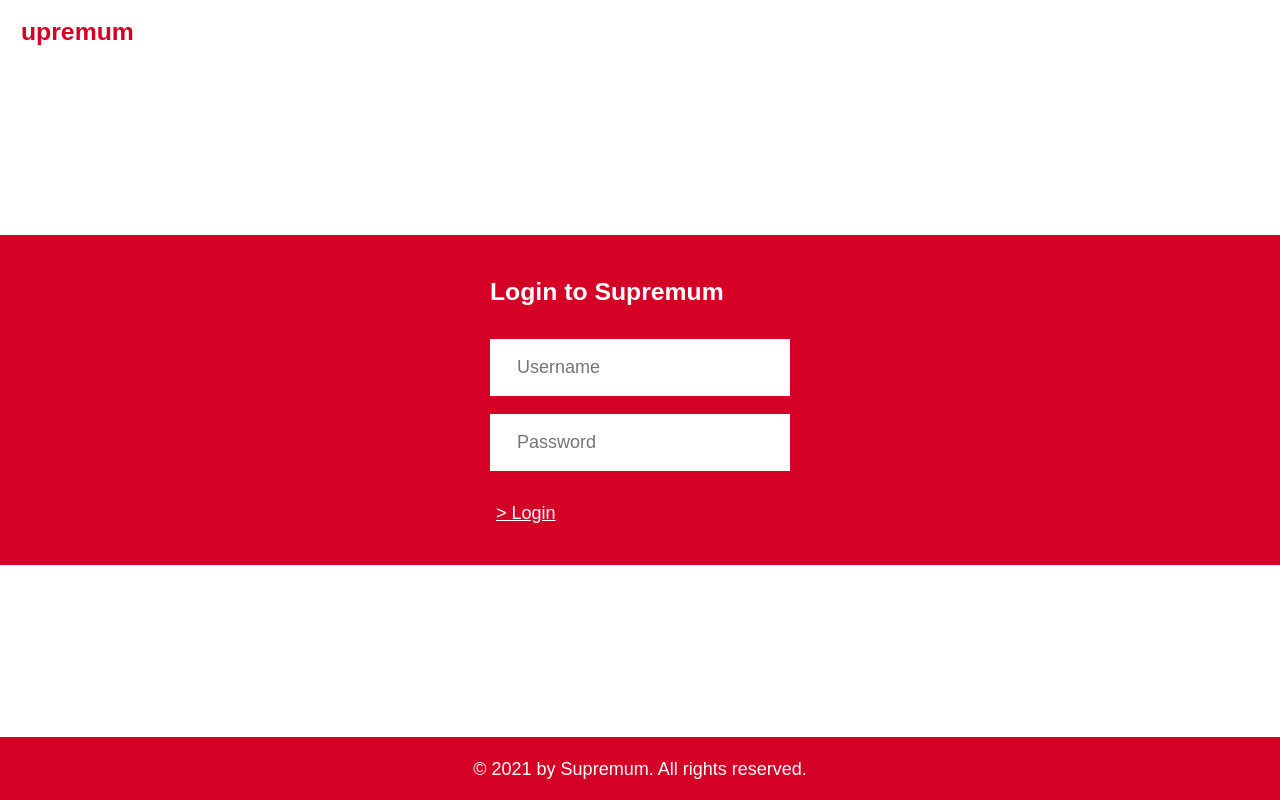
After one commit to GEWIS/supremumweb, a Flask app: page /auth/login in a window 1280 px wide. The commit adds this page. Run offline with Flask 2, Linux system fonts and the light colour scheme; some libraries are stand-ins or nearby versions.

Commit message:
Introduce login/logout

```diff
--- a/app/__init__.py
+++ b/app/__init__.py
@@ -1,7 +1,9 @@
 from flask import Flask
 
 from app import config
+from app.auth import auth_bp
 from app.database import db
+from app.extensions import lm
 from app.home import home_bp
 from app.infima import infima_bp
 from app.supremum import supremum_bp
@@ -19,9 +21,11 @@ def create_app(config=config.base_config):
 
 def register_extensions(app):
     db.init_app(app)
+    lm.init_app(app)
 
 
 def register_blueprints(app):
+    app.register_blueprint(auth_bp, url_prefix='/auth')
     app.register_blueprint(home_bp)
     app.register_blueprint(infima_bp, url_prefix='/infima')
     app.register_blueprint(supremum_bp, url_prefix='/supremum')
--- /dev/null
+++ b/app/auth/forms.py
@@ -0,0 +1,41 @@
+from flask_wtf import Form
+from wtforms import StringField, PasswordField
+from wtforms.validators import DataRequired
+
+from app.auth.models import User
+
+class LoginForm(Form):
+    username = StringField(
+        'username',
+        validators=[DataRequired()],
+        render_kw= {
+            'placeholder': 'Username'
+        }
+    )
+
+    password = PasswordField(
+        'password',
+        validators=[DataRequired()],
+        render_kw = {
+            'placeholder': 'Password'
+        }
+    )
+
+    def __init__(self, *args, **kwargs):
+        Form.__init__(self, *args, **kwargs)
+        self.user = None
+
+    def validate(self):
+        rv = Form.validate(self)
+
+        self.user = User.query.filter_by(username=self.username.data).first()
+
+        if not self.user:
+            self.username.errors.append('Unknown username')
+            return False
+
+        if not self.user.check_password(self.password.data):
+            self.password.errors.append('Invalid password')
+            return False
+
+        return True
--- /dev/null
+++ b/app/auth/routes.py
@@ -0,0 +1,41 @@
+from flask import render_template, request, abort, url_for, redirect
+from flask_login import login_user, logout_user, login_required
+from urllib.parse import urlparse, urljoin
+
+from app.auth import auth_bp as auth
+from app.extensions import lm
+
+from .forms import LoginForm
+from app.auth.models import User
+
+
+@lm.user_loader
+def load_user(id):
+    return User.get_by_id(int(id))
+
+
+def is_safe_url(target):
+    ref_url = urlparse(request.host_url)
+    test_url = urlparse(urljoin(request.host_url, target))
+    return test_url.scheme in ('http', 'https') and \
+        ref_url.netloc == test_url.netloc
+
+
+@auth.route('/login', methods=['GET', 'POST'])
+def login():
+    form = LoginForm()
+    if form.validate_on_submit():
+        login_user(form.user)
+
+        next = request.args.get('next')
+        if not is_safe_url(next):
+            return abort(400)
+
+        return render_template(next or url_for('home.index'))
+    return render_template('login.html', form=form), 200
+
+
+@auth.route('/logout')
+def logout():
+    logout_user()
+    return redirect(url_for('home.index'))
--- /dev/null
+++ b/app/auth/static/stylesheets/log.css
@@ -0,0 +1,39 @@
+.login-container {
+    display: flex;
+    justify-content: center;
+    width: 100%;
+    background-color: #D40026;
+}
+
+.login-box {
+    min-width: 100px;
+    width: 85%;
+    max-width: 300px;
+
+    padding: 2rem 5rem;
+}
+
+.login-box input {
+    border: none;
+    padding: 2rem 3rem;
+    margin: 1rem 0;
+
+    width: calc(100% - 6rem);
+
+    font-size: 2rem;
+}
+
+.login-box button {
+    border: none;
+    background: transparent;
+    color: #fff;
+}
+
+.login-box button p {
+    text-decoration: underline;
+}
+
+
+.login-box h3 {
+    color: #fff;
+}
--- /dev/null
+++ b/app/auth/templates/login.html
@@ -0,0 +1,29 @@
+{% extends 'layout.html' %}
+
+{% from 'components/field.html' import render_field %}
+
+{% block links %}
+<link rel="stylesheet" type="text/css" href="{{ url_for('auth.static', filename='/stylesheets/log.css')}}">
+{% endblock %}
+
+{% block body %}
+<div class="full-page">
+    <div class="login-container">
+        <div class="login-box">
+            <h3>Login to Supremum</h3>
+            <form method="POST" action="{{ request.url }}">
+                <div class="panel panel-default">
+                    <div>
+                        {{ form.csrf_token }}
+                        {{ render_field(form.username) }}
+                        {{ render_field(form.password) }}
+                    </div>
+                    <button type="submit" class="submit-btn" style="margin-right: 1em;">
+                        <p>> Login</p>
+                    </button>
+                </div>
+            </form>
+        </div>
+    </div>
+</div>
+{% endblock %}
--- /dev/null
+++ b/app/extensions.py
@@ -0,0 +1,5 @@
+from flask_bcrypt import Bcrypt
+from flask_login import LoginManager
+
+fbcrypt = Bcrypt()
+lm = LoginManager()
--- a/app/home/routes.py
+++ b/app/home/routes.py
@@ -3,7 +3,7 @@ from . import home_bp as home
 
 
 @home.route('/')
-def landing_page():
+def index():
     temp_edition = {
         'title': 'The Earth Edition',
         'img_url' : url_for("home.static", filename="latest_edition.png"),
--- a/app/home/static/stylesheets/shared.css
+++ b/app/home/static/stylesheets/shared.css
@@ -63,6 +63,15 @@ p, span {
 }
 
 /* Common classes */
+
+.full-page {
+    display: flex;
+    align-items: center;
+    justify-content: center;
+
+    /* Account for height of menu and footer */
+    min-height: calc(100vh - 14rem)
+}
 
 .flex-center {
     display: flex;
```
Also changed, not shown: app/auth/__init__.py (added, +9 -0 lines), app/auth/models.py (added, +24 -0 lines).
